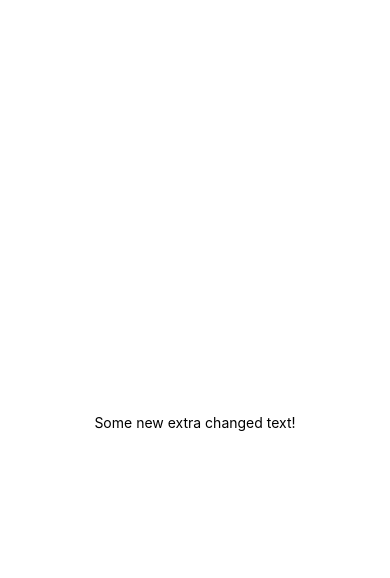
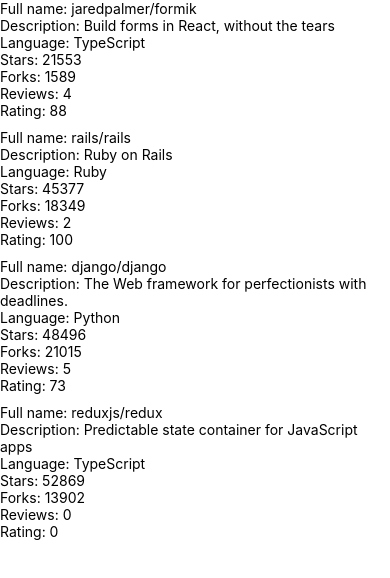
Before and after one commit to dmnAlex/fullstackopen_part10, a React Native app in the folder rate-repository-app/: screen / in a window 390 px wide. Shown: the top 578 px of the page. Built offline with nearby package versions, Linux system fonts and the light colour scheme.

Commit message:
add repositories list

```diff
--- a/rate-repository-app/App.js
+++ b/rate-repository-app/App.js
@@ -1,22 +1,19 @@
-import { StatusBar } from 'expo-status-bar';
 import React from 'react';
-import { StyleSheet, Text, View } from 'react-native';
+import { StyleSheet, StatusBar, View } from 'react-native';
+import Main from './src/components/Main';
 
-export default function App() {
-  console.log('Hi there!!!');
+const App = () => {
   return (
     <View style={styles.container}>
-      <Text>Some new extra changed text!</Text>
-      <StatusBar style="auto" />
+      <Main />
     </View>
   );
-}
+};
+
+export default App;
 
 const styles = StyleSheet.create({
   container: {
-    flex: 1,
-    backgroundColor: '#fff',
-    alignItems: 'center',
-    justifyContent: 'center',
+    marginTop: StatusBar.currentHeight || 0,
   },
 });
--- /dev/null
+++ b/rate-repository-app/src/components/Main.jsx
@@ -0,0 +1,8 @@
+import React from 'react';
+import RepositoryList from './RepositoryList';
+
+const Main = () => (
+  <RepositoryList />
+);
+
+export default Main;
--- /dev/null
+++ b/rate-repository-app/src/components/RepositoryItem.jsx
@@ -0,0 +1,26 @@
+import React from 'react';
+import { Text, View } from 'react-native';
+
+const RepositoryItem = ({
+  fullName,
+  description,
+  language,
+  stargazersCount,
+  forksCount,
+  reviewCount,
+  ratingAverage
+}) => {
+  return (
+    <View>
+      <Text>{`Full name: ${fullName}`}</Text>
+      <Text>{`Description: ${description}`}</Text>
+      <Text>{`Language: ${language}`}</Text>
+      <Text>{`Stars: ${stargazersCount}`}</Text>
+      <Text>{`Forks: ${forksCount}`}</Text>
+      <Text>{`Reviews: ${reviewCount}`}</Text>
+      <Text>{`Rating: ${ratingAverage}`}</Text>
+    </View>
+  );
+};
+
+export default RepositoryItem;
--- /dev/null
+++ b/rate-repository-app/src/components/RepositoryList.jsx
@@ -0,0 +1,84 @@
+import React from 'react';
+import { FlatList, View, StyleSheet } from 'react-native';
+import RepositoryItem from './RepositoryItem';
+
+const styles = StyleSheet.create({
+  separator: {
+    height: 10,
+  },
+});
+
+const repositories = [
+  {
+    id: 'jaredpalmer.formik',
+    fullName: 'jaredpalmer/formik',
+    description: 'Build forms in React, without the tears',
+    language: 'TypeScript',
+    forksCount: 1589,
+    stargazersCount: 21553,
+    ratingAverage: 88,
+    reviewCount: 4,
+    ownerAvatarUrl: 'https://avatars2.githubusercontent.com/u/4060187?v=4',
+  },
+  {
+    id: 'rails.rails',
+    fullName: 'rails/rails',
+    description: 'Ruby on Rails',
+    language: 'Ruby',
+    forksCount: 18349,
+    stargazersCount: 45377,
+    ratingAverage: 100,
+    reviewCount: 2,
+    ownerAvatarUrl: 'https://avatars1.githubusercontent.com/u/4223?v=4',
+  },
+  {
+    id: 'django.django',
+    fullName: 'django/django',
+    description: 'The Web framework for perfectionists with deadlines.',
+    language: 'Python',
+    forksCount: 21015,
+    stargazersCount: 48496,
+    ratingAverage: 73,
+    reviewCount: 5,
+    ownerAvatarUrl: 'https://avatars2.githubusercontent.com/u/27804?v=4',
+  },
+  {
+    id: 'reduxjs.redux',
+    fullName: 'reduxjs/redux',
+    description: 'Predictable state container for JavaScript apps',
+    language: 'TypeScript',
+    forksCount: 13902,
+    stargazersCount: 52869,
+    ratingAverage: 0,
+    reviewCount: 0,
+    ownerAvatarUrl: 'https://avatars3.githubusercontent.com/u/13142323?v=4',
+  },
+];
+
+const ItemSeparator = () => <View style={styles.separator} />;
+
+const RepositoryList = () => {
+  const renderItem = ({ item }) => (
+    <RepositoryItem
+      fullName={item.fullName}
+      description={item.description}
+      language={item.language}
+      forksCount={item.forksCount}
+      stargazersCount={item.stargazersCount}
+      reviewCount={item.reviewCount}
+      ratingAverage={item.ratingAverage}
+    />
+  );
+
+
+  return (
+    <FlatList
+      data={repositories}
+      ItemSeparatorComponent={ItemSeparator}
+      renderItem={renderItem}
+      keyExtractor={item => item.id}
+    />
+  );
+};
+
+export default RepositoryList;
```
